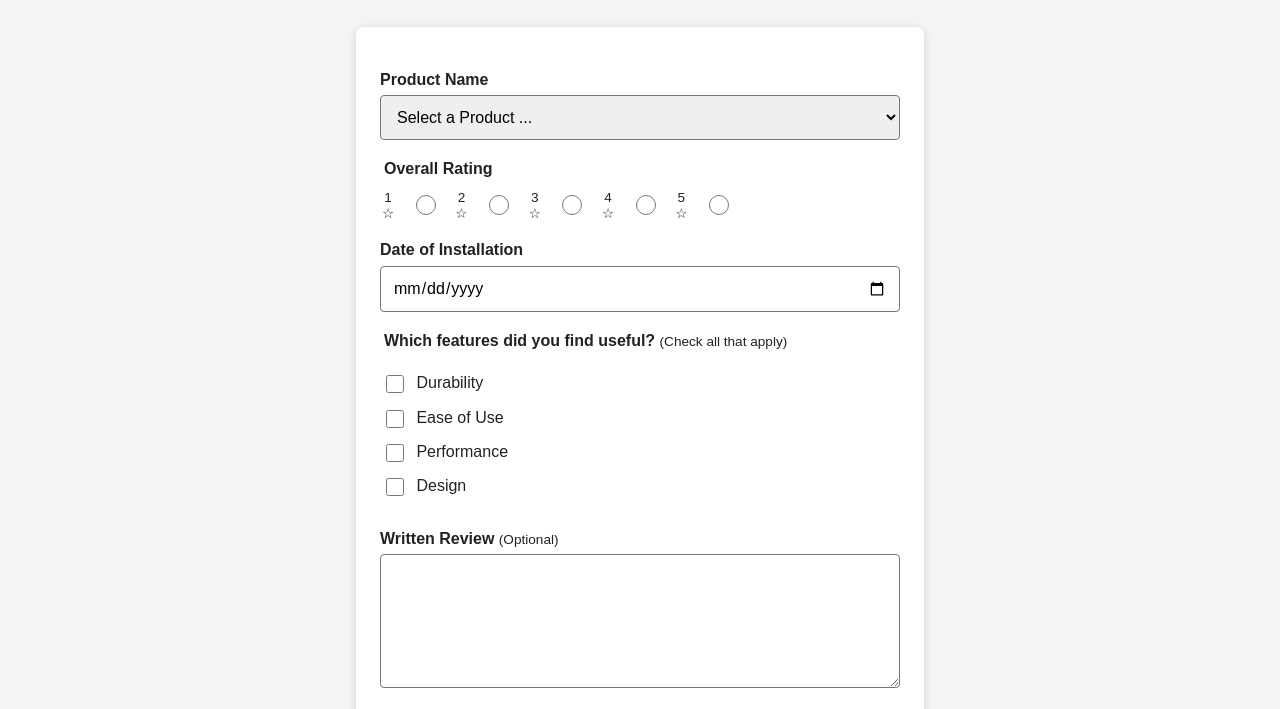
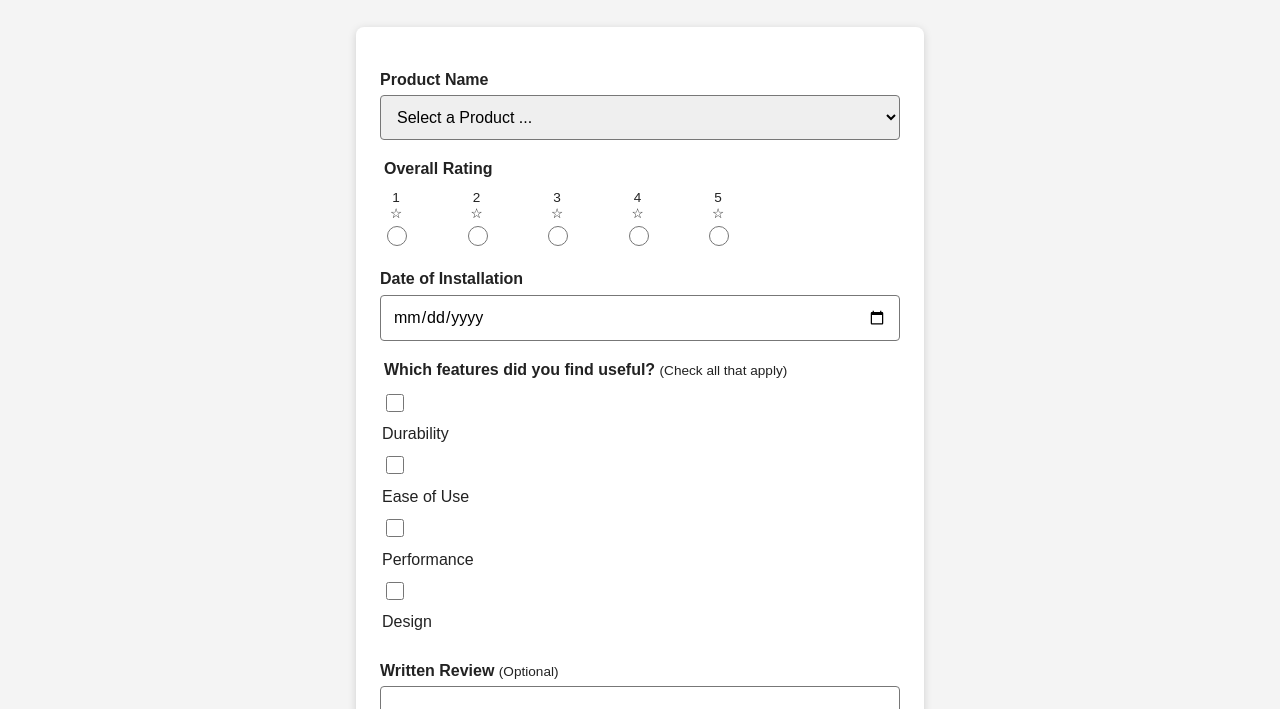
Before and after one commit to rina132702/wdd131, a plain HTML site: page form.html in a window 1280 px wide. Shown: the part 74-783 px from the top of the page. Drawn offline with Linux system fonts and the light colour scheme.

Commit message:
Refactor product review form structure
Updated the product review form layout and structure, including changes to the rating section and checkbox options.

```diff
--- a/form.html
+++ b/form.html
@@ -23,6 +23,7 @@
     </header>
 
     <main>
+
         <form method="get" action="review.html">
 
             <!-- Product Name -->
@@ -36,85 +37,150 @@
                 <legend>Overall Rating</legend>
 
                 <div class="rating">
+
+                    <div class="rating-option">
                         <label for="rating1">
                             <span>1</span>
                             <span>&star;</span>
                         </label>
-                    <input type="radio" id="rating1" name="rating" value="1" required>
+                        <input type="radio"
+                            id="rating1"
+                            name="rating"
+                            value="1"
+                            required>
+                    </div>
 
+                    <div class="rating-option">
                         <label for="rating2">
                             <span>2</span>
                             <span>&star;</span>
                         </label>
-                    <input type="radio" id="rating2" name="rating" value="2" required>
+                        <input type="radio"
+                            id="rating2"
+                            name="rating"
+                            value="2"
+                            required>
+                    </div>
 
+                    <div class="rating-option">
                         <label for="rating3">
                             <span>3</span>
                             <span>&star;</span>
                         </label>
-                    <input type="radio" id="rating3" name="rating" value="3" required>
+                        <input type="radio"
+                            id="rating3"
+                            name="rating"
+                            value="3"
+                            required>
+                    </div>
 
+                    <div class="rating-option">
                         <label for="rating4">
                             <span>4</span>
                             <span>&star;</span>
                         </label>
-                    <input type="radio" id="rating4" name="rating" value="4" required>
+                        <input type="radio"
+                            id="rating4"
+                            name="rating"
+                            value="4"
+                            required>
+                    </div>
 
+                    <div class="rating-option">
                         <label for="rating5">
                             <span>5</span>
                             <span>&star;</span>
                         </label>
-                    <input type="radio" id="rating5" name="rating" value="5" required>
+                        <input type="radio"
+                            id="rating5"
+                            name="rating"
+                            value="5"
+                            required>
+                    </div>
+
                 </div>
             </fieldset>
 
             <!-- Date of Installation -->
             <label for="installation">Date of Installation</label>
-            <input type="date" id="installation" name="installation" required>
+            <input type="date"
+                id="installation"
+                name="installation"
+                required>
 
             <!-- Useful Features -->
             <fieldset>
-                <legend>Which features did you find useful? <span>(Check all that apply)</span></legend>
+                <legend>
+                    Which features did you find useful?
+                    <span>(Check all that apply)</span>
+                </legend>
 
-                <label>
-                    <input type="checkbox" id="durability" name="features" value="durability">
-                    Durability
-                </label>
+                <div class="checkbox-option">
+                    <input type="checkbox"
+                        id="durability"
+                        name="features"
+                        value="durability">
+                    <label for="durability">Durability</label>
+                </div>
 
-                <label>
-                    <input type="checkbox" id="ease-of-use" name="features" value="ease-of-use">
-                    Ease of Use
-                </label>
+                <div class="checkbox-option">
+                    <input type="checkbox"
+                        id="ease-of-use"
+                        name="features"
+                        value="ease-of-use">
+                    <label for="ease-of-use">Ease of Use</label>
+                </div>
 
-                <label>
-                    <input type="checkbox" id="performance" name="features" value="performance">
-                    Performance
-                </label>
+                <div class="checkbox-option">
+                    <input type="checkbox"
+                        id="performance"
+                        name="features"
+                        value="performance">
+                    <label for="performance">Performance</label>
+                </div>
 
-                <label>
-                    <input type="checkbox" id="design" name="features" value="design">
-                    Design
-                </label>
+                <div class="checkbox-option">
+                    <input type="checkbox"
+                        id="design"
+                        name="features"
+                        value="design">
+                    <label for="design">Design</label>
+                </div>
+
             </fieldset>
 
             <!-- Written Review -->
-            <label for="review">Written Review <span>(Optional)</span></label>
-            <textarea id="review" name="review" rows="6"></textarea>
+            <label for="review">
+                Written Review <span>(Optional)</span>
+            </label>
+
+            <textarea
+                id="review"
+                name="review"
+                rows="6"></textarea>
 
             <!-- User Name -->
-            <label for="username">Your Name <span>(Optional)</span></label>
-            <input type="text" id="username" name="username">
+            <label for="username">
+                Your Name <span>(Optional)</span>
+            </label>
 
-            <!-- Submit -->
+            <input type="text"
+                id="username"
+                name="username">
+
+            <!-- Submit Button -->
             <input type="submit" value="Post Review">
 
         </form>
+
     </main>
 
     <footer>
         <p>
-            &copy; <span id="currentyear"></span> 🌺 Charina Pahia 🌺 California
+            &copy; <span id="currentyear"></span>
+            🌺 Charina Pahia 🌺 California
         </p>
+
         <p id="lastModified"></p>
     </footer>
 
```
Lines whose indentation alone changed are shown as unchanged.
